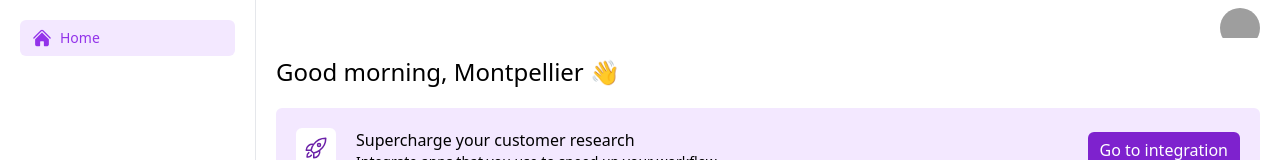
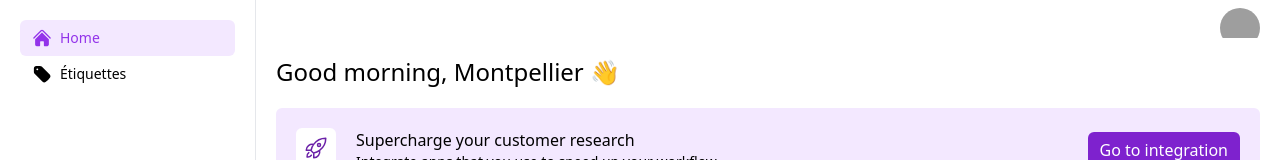
Before and after one commit to reforged/swaifu-obsidian, a React (Vite) app: page / in a window 1280 px wide. Shown: the top 160 px of the page. Built offline with nearby package versions, Linux system fonts and the light colour scheme; grey boxes are pictures that could not be loaded.

Commit message:
:construction: add new Link

```diff
--- a/src/components/Sidebar.tsx
+++ b/src/components/Sidebar.tsx
@@ -1,6 +1,6 @@
 import React, { Fragment } from 'react'
 import { NavLink } from 'react-router-dom'
-import { HomeIcon } from '@heroicons/react/24/solid'
+import { HomeIcon, TagIcon } from '@heroicons/react/24/solid'
 import { classNames, ReactElement } from '../helper'
 
 type LinkItem = {
@@ -12,7 +12,8 @@ type LinkItem = {
 
 export default function Sidebar ({ ...props }) {
   const links: LinkItem[] = [
-    { label: 'Home', href: '/', icon: HomeIcon }
+    { label: 'Home', href: '/', icon: HomeIcon },
+    { label: 'Étiquettes', href: '/etiquettes', icon: TagIcon}
   ]
 
   return (
```
